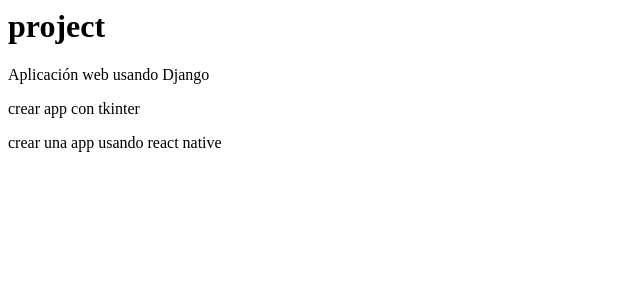
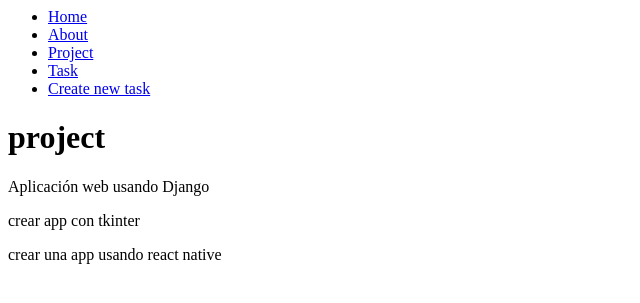
Before and after one commit to giovedy182/djangoproject, a Django app: page /project/ in a window 1280 px wide. Shown: the top 303 px of the page, without its empty margins (0-640 px from the left). Run offline with Django 4.2, Linux system fonts and the light colour scheme; data comes from the database, SQL or seed files in the repository.

Commit message:
Template inheritance

```diff
--- a/myapp/templates/about.html
+++ b/myapp/templates/about.html
@@ -1,4 +1,10 @@
+{% extends 'layouts/base.html' %}
+
+{% block content %}
+
 <h1>about</h1>
 <p>Lorem ipsum dolor sit amet consectetur, adipisicing elit. Est vel vero aliquam provident error quibusdam cum, assumenda quidem exercitationem molestiae numquam iure rem laudantium magni debitis similique, adipisci sint! Ad rerum iste odit, ut repellat eius. Nemo repudiandae consectetur nisi maiores. Eaque necessitatibus praesentium delectus est vel quia ab porro commodi earum odit. Beatae, eos culpa possimus veniam ad necessitatibus vitae corrupti dolorem illo excepturi earum commodi minima similique quidem deleniti ab expedita neque suscipit quae assumenda dolorum aliquam. Quis aliquam officia sed? Aliquid necessitatibus, quae, quod, accusamus repellat est et voluptatibus eligendi porro quasi similique? Accusantium ipsum illum non.</p>
 
 <h1>Welcom user: {{ username }} </h1>
+
+{% endblock %}
--- /dev/null
+++ b/myapp/templates/layouts/base.html
@@ -0,0 +1,22 @@
+<nav>
+    <ul>
+        <li>
+            <a href="/">Home</a>
+        </li>
+        <li>
+            <a href="/about">About</a>
+        </li>
+        <li>
+            <a href="/project">Project</a>
+        </li>
+        <li>
+            <a href="/task">Task</a>
+        </li>
+        <li>
+            <a href="/create_task">Create new task</a>
+        </li>
+    </ul>
+</nav>
+
+{% block content %}
+{% endblock %}
--- a/myapp/templates/project.html
+++ b/myapp/templates/project.html
@@ -1,11 +1,13 @@
-<h1>project</h1>
+{% extends 'layouts/base.html' %}
 
-<!-- <p> {{ project }} </p> -->
+{% block content %}
 
-{% for project in project %}
+    <h1>project</h1>
+    <!-- <p> {{ project }} </p> -->
+    {% for project in project %}
+        <article>
+            <p> {{ project.name }} </p>
+        </article>
+    {% endfor %}
 
-<article>
-    <p> {{ project.name }} </p>
-</article>
-
-{% endfor %}
+{% endblock %}
--- a/myapp/templates/task.html
+++ b/myapp/templates/task.html
@@ -1,3 +1,7 @@
+{% extends 'layouts/base.html' %}
+
+{% block content %}
+
 <h1>Task</h1>
 
 {% for task in task %}
@@ -11,3 +15,5 @@
         ✅ Done
     </button>
 {% endfor %}
+
+{% endblock %}
--- a/myapp/urls.py
+++ b/myapp/urls.py
@@ -9,5 +9,6 @@
     path('hello/<str:username>', views.hello),
     path('project/', views.project),
     #path('task/<int:id>', views.task)
-    path('task/', views.task)
+    path('task/', views.task),
+    path('create_task/', views.create_task)
 ]
--- a/myapp/views.py
+++ b/myapp/views.py
@@ -34,3 +34,6 @@
     return render(request,'task.html', {
         'task': task
     })
+
+def create_task(request):
+    return render(request,'create_task.html')
```
Also changed, not shown: myapp/templates/create_task.html (added, +7 -0 lines), myapp/templates/index.html (+6 -2 lines).
